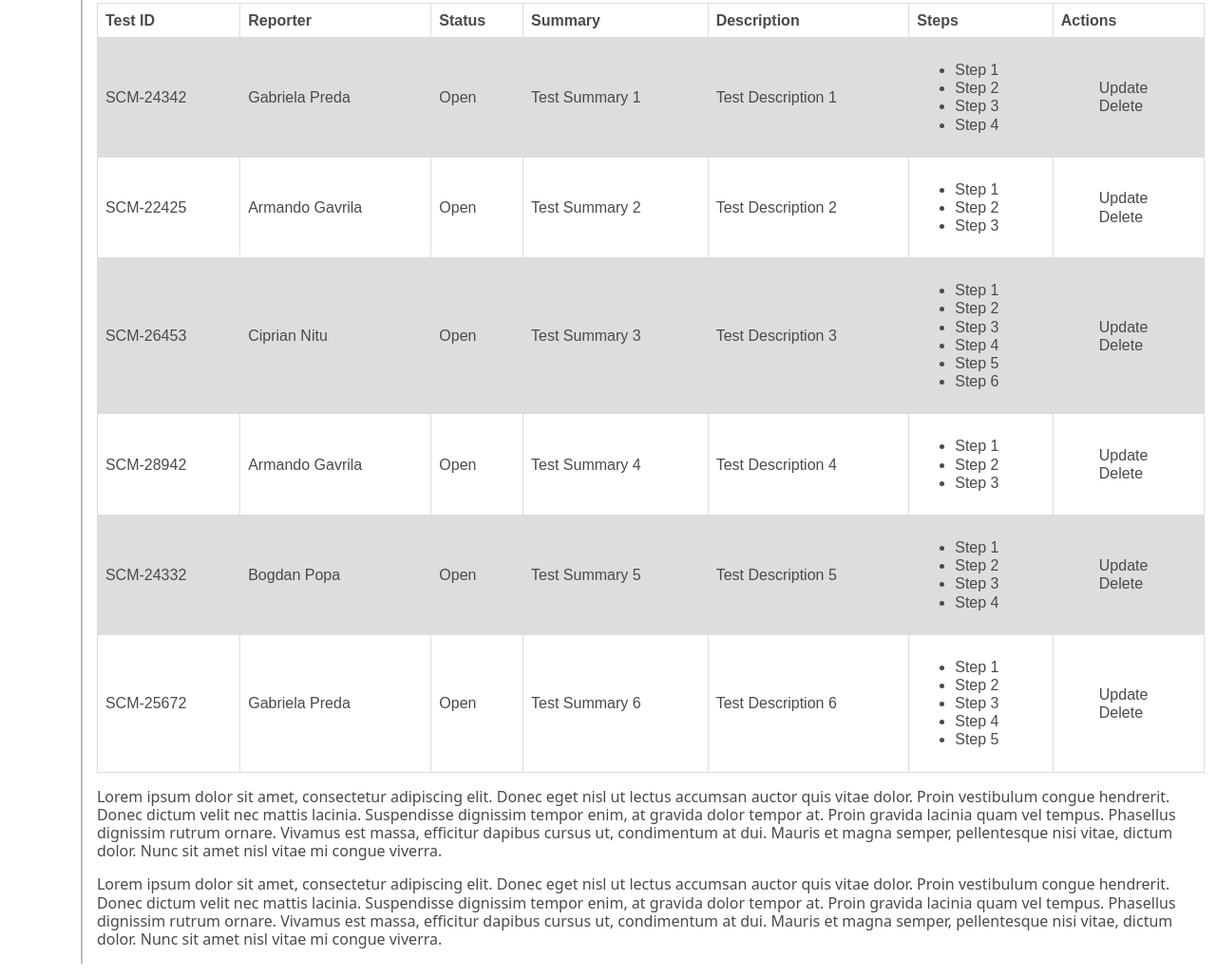
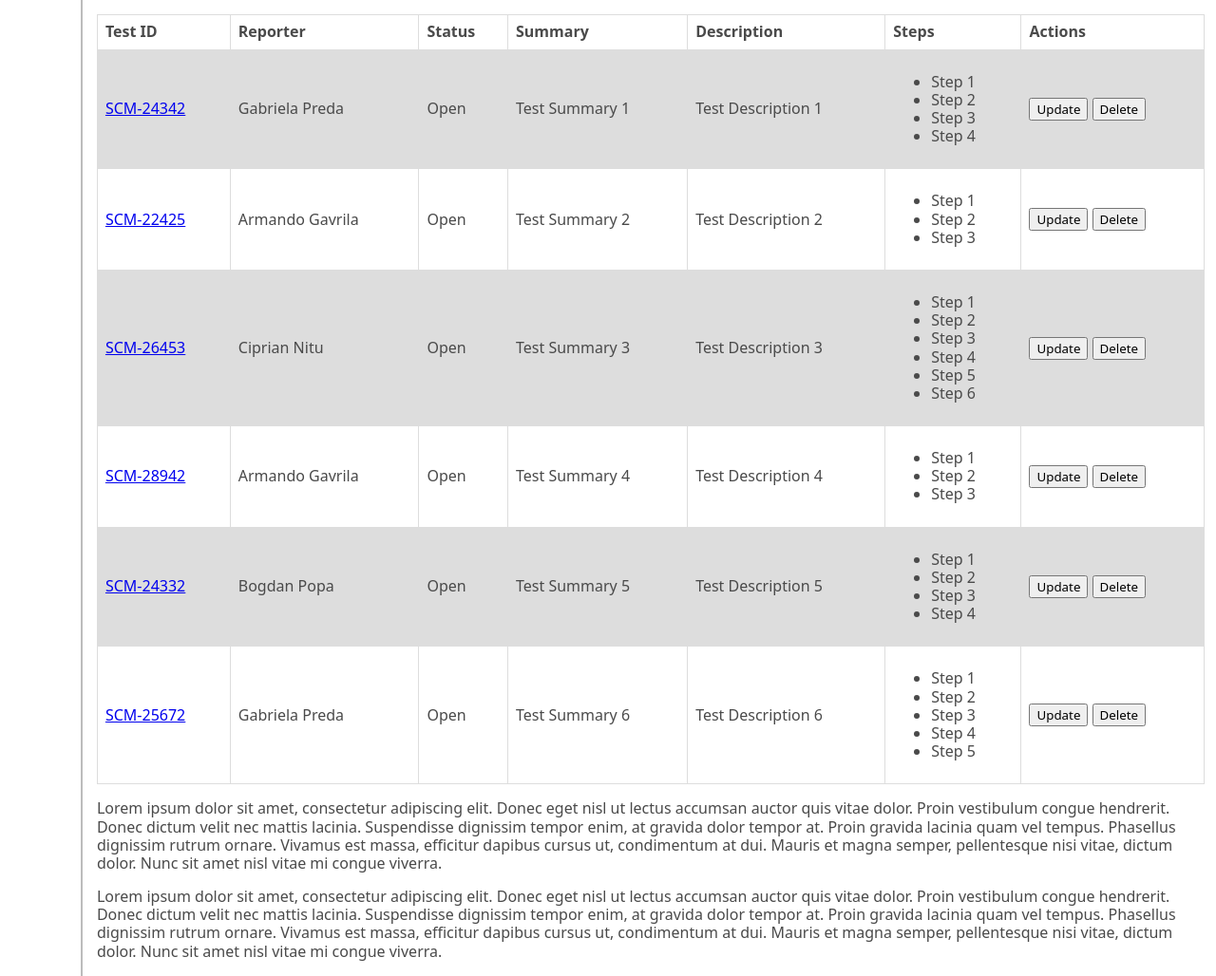
Before and after one commit to kryx7/rivia, a plain HTML site: page index.html in a window 1280 px wide. Shown: the part 400-1428 px from the top of the page at 95% size. Drawn offline with Linux system fonts and the light colour scheme; files whose address does not match are found by name.

Commit message:
add actions buttons

```diff
--- a/index.html
+++ b/index.html
@@ -46,7 +46,7 @@
         </div>
 
         <div class="main-body-areas">
-            <h2>Input Text boxes</h2>
+            <h1>Input Text boxes</h1>
                 <div class="input-text-boxes">
                     <form action="/action_page.php">
                         Text field 1:<br />
@@ -76,7 +76,7 @@
     <th>Actions</th>
   </tr>
   <tr>
-    <td>SCM-24342</td>
+    <td><a href="#">SCM-24342</a></td>
     <td>Gabriela Preda</td>
     <td>Open</td>
     <td>Test Summary 1</td>
@@ -90,14 +90,14 @@
         </ul>
     </td>
     <td>
-        <ul class="table-actions">
-            <li>Update</li>
-            <li>Delete</li>
-        </ul>
+        <form>
+            <input type="submit" value="Update">
+            <input type="submit" value="Delete">
+        </form>
     </td>
   </tr>
   <tr>
-        <td>SCM-22425</td>
+        <td><a href="#">SCM-22425</a></td>
         <td>Armando Gavrila</td>
         <td>Open</td>
         <td>Test Summary 2</td>
@@ -110,14 +110,14 @@
             </ul>
         </td>
         <td>
-            <ul class="table-actions">
-                <li>Update</li>
-                <li>Delete</li>
-            </ul>
+            <form>
+                <input type="submit" value="Update">
+                <input type="submit" value="Delete">
+            </form>
         </td>
   </tr>
   <tr>
-        <td>SCM-26453</td>
+        <td><a href="#">SCM-26453</a></td>
         <td>Ciprian Nitu</td>
         <td>Open</td>
         <td>Test Summary 3</td>
@@ -133,14 +133,14 @@
             </ul>
         </td>
         <td>
-            <ul class="table-actions">
-                <li>Update</li>
-                <li>Delete</li>
-            </ul>
+            <form>
+                <input type="submit" value="Update">
+                <input type="submit" value="Delete">
+            </form>
         </td>
   </tr>
   <tr>
-        <td>SCM-28942</td>
+        <td><a href="#">SCM-28942</a></td>
         <td>Armando Gavrila</td>
         <td>Open</td>
         <td>Test Summary 4</td>
@@ -153,14 +153,14 @@
             </ul>
         </td>
         <td>
-            <ul class="table-actions">
-                <li>Update</li>
-                <li>Delete</li>
-            </ul>
+            <form>
+                <input type="submit" value="Update">
+                <input type="submit" value="Delete">
+            </form>
         </td>
   </tr>
   <tr>
-        <td>SCM-24332</td>
+        <td><a href="#">SCM-24332</a></td>
         <td>Bogdan Popa</td>
         <td>Open</td>
         <td>Test Summary 5</td>
@@ -174,14 +174,14 @@
             </ul>
         </td>
         <td>
-            <ul class="table-actions">
-                <li>Update</li>
-                <li>Delete</li>
-            </ul>
+            <form>
+                <input type="submit" value="Update">
+                <input type="submit" value="Delete">
+            </form>
         </td>
   </tr>
   <tr>
-        <td>SCM-25672</td>
+        <td><a href="#">SCM-25672</a></td>
         <td>Gabriela Preda</td>
         <td>Open</td>
         <td>Test Summary 6</td>
@@ -196,10 +196,10 @@
             </ul>
         </td>
         <td>
-            <ul class="table-actions">
-                <li>Update</li>
-                <li>Delete</li>
-            </ul>
+            <form>
+                <input type="submit" value="Update">
+                <input type="submit" value="Delete">
+            </form>
         </td>
   </tr>
 </table>
--- a/resources/style.css
+++ b/resources/style.css
@@ -103,7 +103,7 @@ textarea{
   padding-left: 15px;
 }
 table {
-  font-family: arial, sans-serif;
+  font-family: "system-ui";
   border-collapse: collapse;
   width: 99%;
 }
```
Also changed, not shown: update-test.html (added, +86 -0 lines).
